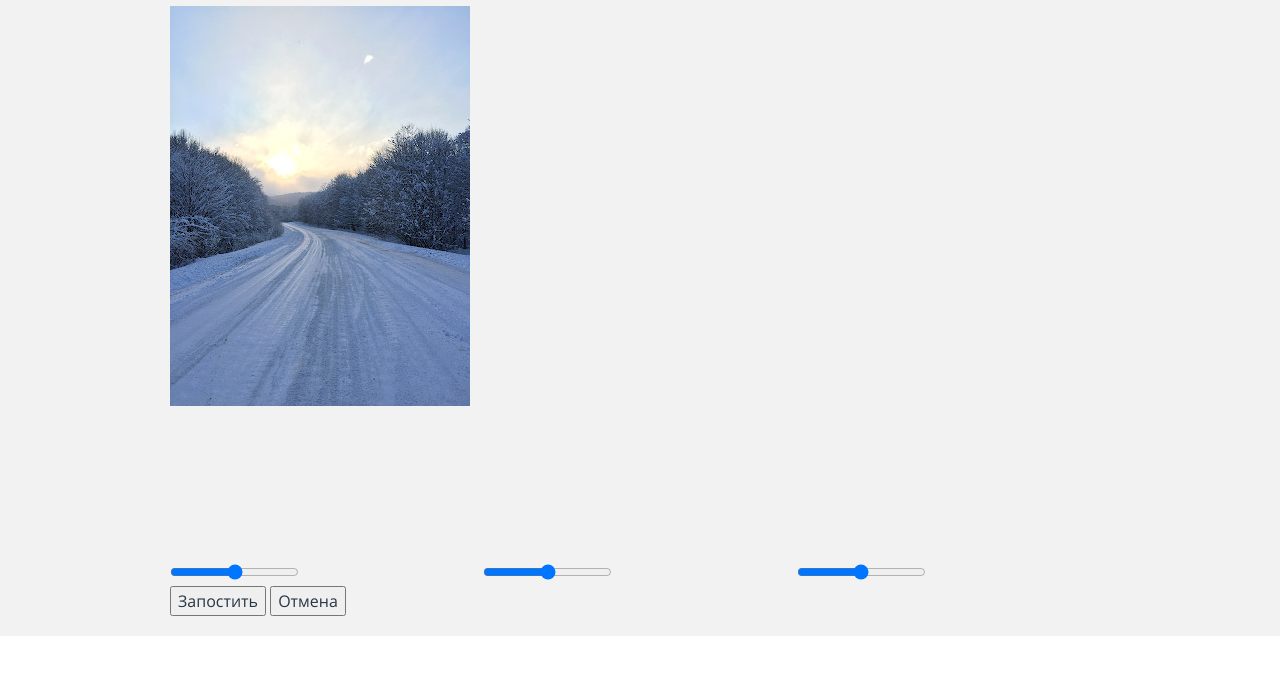
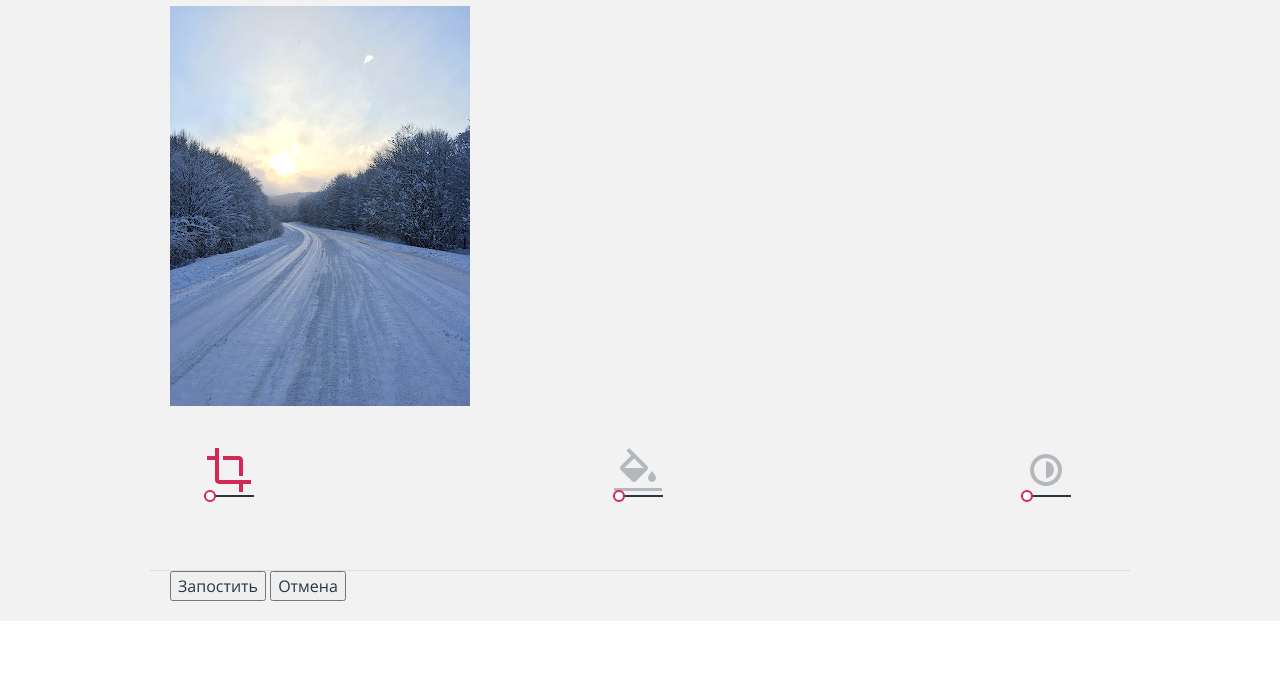
Before and after one commit to bearded-olesh/422285-pink-21, a website: page source/catalog.html in a window 1280 px wide. Shown: the part 4619-5292 px from the top of the page. Drawn offline with nearby package versions, Linux system fonts and the light colour scheme; files that its build step writes are made by us from their sources; files whose address does not match are found by name.

Commit message:
Подготовка к защите

```diff
--- a/source/catalog.html
+++ b/source/catalog.html
@@ -70,7 +70,21 @@
   <symbol id="like" viewBox="0 0 13 12">
     <path d="M6.46867 12C6.3589 12.0014 6.25012 11.9798 6.14988 11.9367C6.04963 11.8935 5.96033 11.8298 5.88815 11.75C1.95926 7.42 1.03665 6.44 0.860416 6.17C0.307088 5.49497 0.00416162 4.66056 0 3.8C0.00441359 3.07425 0.223059 2.36473 0.63034 1.7545C1.03762 1.14428 1.61668 0.658598 2.29973 0.354328C2.98278 0.0500576 3.74155 -0.0602132 4.48721 0.036425C5.23287 0.133063 5.93456 0.432611 6.51014 0.9C7.22774 0.319491 8.13412 0.00090711 9.07066 0C10.1136 0.00264761 11.1129 0.404172 11.8494 1.11652C12.5859 1.82888 12.9995 2.79391 12.9995 3.8C13.014 4.67715 12.6845 5.5272 12.0769 6.18L7.03883 11.74C6.9678 11.8185 6.88016 11.8814 6.78182 11.9246C6.68348 11.9677 6.5767 11.99 6.46867 11.99V12ZM2.07329 5.28C2.29099 5.54 4.63381 8.12 6.46867 10.14L10.947 5.2C11.3073 4.81798 11.5005 4.3163 11.486 3.8C11.486 3.18205 11.2316 2.5894 10.7786 2.15244C10.3256 1.71548 9.71126 1.47 9.07066 1.47C8.69007 1.47297 8.31512 1.55909 7.97398 1.7219C7.63285 1.8847 7.33439 2.11996 7.10103 2.41C7.02566 2.49603 6.9321 2.56553 6.82661 2.61382C6.72113 2.66211 6.60615 2.68809 6.48941 2.69C6.37337 2.68847 6.25936 2.6605 6.15667 2.60836C6.05398 2.55622 5.96552 2.4814 5.89852 2.39C5.66784 2.10104 5.37087 1.86758 5.03093 1.70796C4.69099 1.54833 4.31732 1.46688 3.93926 1.47C3.48505 1.47534 3.04153 1.6036 2.65919 1.84016C2.27684 2.07673 1.97103 2.41211 1.77658 2.8081C1.58213 3.2041 1.50684 3.64481 1.5593 4.08006C1.61176 4.51531 1.78985 4.9276 2.07329 5.27V5.28Z" fill="#D22856"/>
   </symbol>
-
+  <symbol id="crop" viewBox="0 0 44 44">
+    <path d="M32 28H36V12C36 10.9391 35.5786 9.92172 34.8284 9.17157C34.0783 8.42143 33.0609 8 32 8H16V12H32V28ZM12 32V0H8V8H0V12H8V32C8 33.0609 8.42143 34.0783 9.17157 34.8284C9.92172 35.5786 10.9391 36 12 36H32V44H36V36H44V32H12Z" fill="#D22856"/>
+  </symbol>
+  <symbol id="fill" viewBox="0 0 48 43">
+    <g opacity="0.3">
+      <path d="M33.12 17.88L15.24 0L12.41 2.83L17.17 7.59L6.88 17.88C6.3182 18.4425 6.00264 19.205 6.00264 20C6.00264 20.795 6.3182 21.5575 6.88 22.12L17.88 33.12C18.4425 33.6818 19.205 33.9974 20 33.9974C20.795 33.9974 21.5575 33.6818 22.12 33.12L33.12 22.12C33.6818 21.5575 33.9974 20.795 33.9974 20C33.9974 19.205 33.6818 18.4425 33.12 17.88ZM10.41 20L20 10.42L29.59 20H10.41ZM38 23C38 23 34 27.33 34 30C34 31.0609 34.4214 32.0783 35.1716 32.8284C35.9217 33.5786 36.9391 34 38 34C39.0609 34 40.0783 33.5786 40.8284 32.8284C41.5786 32.0783 42 31.0609 42 30C42 27.33 38 23 38 23Z" fill="#283645"/>
+      <path d="M48 40H0V43H48V40Z" fill="#283645"/>
+    </g>
+  </symbol>
+  <symbol id="contrast" viewBox="0 0 32 32">
+    <g opacity="0.3">
+      <path d="M16 4C18.3734 4 20.6935 4.70379 22.6669 6.02236C24.6402 7.34094 26.1783 9.21509 27.0866 11.4078C27.9948 13.6005 28.2325 16.0133 27.7694 18.3411C27.3064 20.6689 26.1635 22.8071 24.4853 24.4853C22.8071 26.1635 20.6689 27.3064 18.3411 27.7694C16.0133 28.2324 13.6005 27.9948 11.4078 27.0866C9.21509 26.1783 7.34095 24.6402 6.02237 22.6668C4.70379 20.6935 4.00001 18.3734 4.00001 16C4.00001 12.8174 5.26429 9.76515 7.51473 7.51472C9.76516 5.26428 12.8174 4 16 4ZM16 0C12.8355 0 9.74207 0.938384 7.11088 2.69649C4.4797 4.45459 2.42894 6.95345 1.21793 9.87706C0.0069325 12.8007 -0.309921 16.0177 0.307443 19.1214C0.924806 22.2251 2.44866 25.0761 4.6863 27.3137C6.92394 29.5513 9.77487 31.0752 12.8786 31.6926C15.9823 32.3099 19.1993 31.9931 22.1229 30.7821C25.0466 29.5711 27.5454 27.5203 29.3035 24.8891C31.0616 22.2579 32 19.1645 32 16C32 11.7565 30.3143 7.68687 27.3137 4.68629C24.3131 1.68571 20.2435 0 16 0Z" fill="#283645"/>
+      <path d="M16 24.29C18.1536 24.1422 20.1708 23.1824 21.644 21.6046C23.1172 20.0268 23.9366 17.9486 23.9366 15.79C23.9366 13.6314 23.1172 11.5532 21.644 9.97538C20.1708 8.39759 18.1536 7.43782 16 7.29" fill="#283645"/>
+    </g>
+  </symbol>
 </svg>
 
 <header class="page__header">
@@ -296,29 +310,52 @@
           <img class="post__img" src="img/post-mobile.jpg" srcset="img/post-mobile@2x.jpg 2.0x" alt="Фото поста">
         </picture>
 
-        <ul class="post__settings settings-mobile">
-          <li></li>
-          <li></li>
-          <li></li>
-        </ul>
-
         <div class="post__settings-container">
           <ul class="post__settings settings">
-            <li class="settings__item setting">
-              <label class="setting__label" for="trim"><svg></svg></label>
+            <li class="settings__item setting setting--crop">
+              <label class="setting__label" for="trim">
+                <svg width="44" height="44">
+                  <use xmlns:xlink="http://www.w3.org/1999/xlink" xlink:href="#crop"></use>
+                </svg>
+              </label>
+
+              <div class="setting__range range">
+                <div class="range__thumb"></div>
+              </div>
+
               <input class="setting__input" type="range" id="trim" name="trim">
             </li>
 
-            <li class="settings__item setting">
-              <label class="setting__label" for="paint"><svg></svg></label>
+            <li class="settings__item setting setting--fill">
+              <label class="setting__label" for="paint">
+                <svg width="48" height="43">
+                  <use xmlns:xlink="http://www.w3.org/1999/xlink" xlink:href="#fill"></use>
+                </svg>
+              </label>
+
+              <div class="setting__range range">
+                <div class="range__thumb"></div>
+              </div>
+
               <input class="setting__input" type="range" id="paint" name="paint">
             </li>
 
-            <li class="settings__item setting">
-              <label class="setting__label" for="brightness"><svg></svg></label>
+            <li class="settings__item setting setting--contrast">
+              <label class="setting__label" for="brightness">
+                <svg width="32" height="32">
+                  <use xmlns:xlink="http://www.w3.org/1999/xlink" xlink:href="#contrast"></use>
+                </svg>
+              </label>
+
+              <div class="setting__range range">
+                <div class="range__thumb"></div>
+              </div>
+
               <input class="setting__input" type="range" id="brightness" name="brightness">
             </li>
           </ul>
+
+          <div class="post__separator"></div>
 
           <button type="submit" class="button post__button">Запостить</button>
           <button type="submit" class="button post__button button--disabled">Отмена</button>
--- a/source/less/blocks/post.less
+++ b/source/less/blocks/post.less
@@ -9,3 +9,14 @@
   padding: 0;
   list-style: none;
 }
+
+.post__settings-container {
+  position: relative;
+}
+
+.post__separator {
+  height: 1px;
+  margin: 0 -20px;
+  background: @font-primary;
+  opacity: 0.1;
+}
--- /dev/null
+++ b/source/less/blocks/range.less
@@ -0,0 +1,34 @@
+.range {
+  height: 2px;
+  display: flex;
+  align-items: center;
+  background-color: #283645;
+
+  @media (max-width: @mobile-width-only) {
+    display: none;
+  }
+}
+
+.setting--crop .range {
+  @media (max-width: @mobile-width-only) {
+    display: flex;
+    position: absolute;
+    top: 125px;
+    left: 20px;
+    right: 20px;
+  }
+}
+
+.range__thumb {
+  width: 12px;
+  height: 12px;
+  background-color: @font-on-dark;
+  border: 2px solid @font-secondary;
+  border-radius: 50%;
+}
+
+.setting--crop .range__thumb {
+  @media (max-width: @mobile-width-only) {
+    margin-left: 81%;
+  }
+}
--- /dev/null
+++ b/source/less/blocks/setting.less
@@ -0,0 +1,11 @@
+.setting__label {
+  width: 50px;
+  height: 50px;
+  display: flex;
+  align-items: center;
+  justify-content: center;
+}
+
+.setting__input {
+  display: none;
+}
--- a/source/less/blocks/settings-mobile.less
+++ /dev/null
@@ -1,7 +0,0 @@
-.settings-mobile {
-  display: flex;
-
-  @media (min-width: @tablet-width) {
-    display: none;
-  }
-}
--- a/source/less/blocks/settings.less
+++ b/source/less/blocks/settings.less
@@ -1,7 +1,5 @@
 .settings {
-  display: none;
-
-  @media (min-width: @tablet-width) {
-    display: flex;
-  }
+  display: flex;
+  justify-content: space-between;
+  padding: 39px 39px 73px 34px;
 }
--- a/source/less/style.less
+++ b/source/less/style.less
@@ -32,10 +32,11 @@
 @import "blocks/photos.less";
 @import "blocks/plain-text.less";
 @import "blocks/post.less";
+@import "blocks/range.less";
 @import "blocks/review.less";
 @import "blocks/reviews.less";
+@import "blocks/setting.less";
 @import "blocks/settings.less";
-@import "blocks/settings-mobile.less";
 @import "blocks/slider.less";
 @import "blocks/social.less";
 @import "blocks/tariff.less";
```
